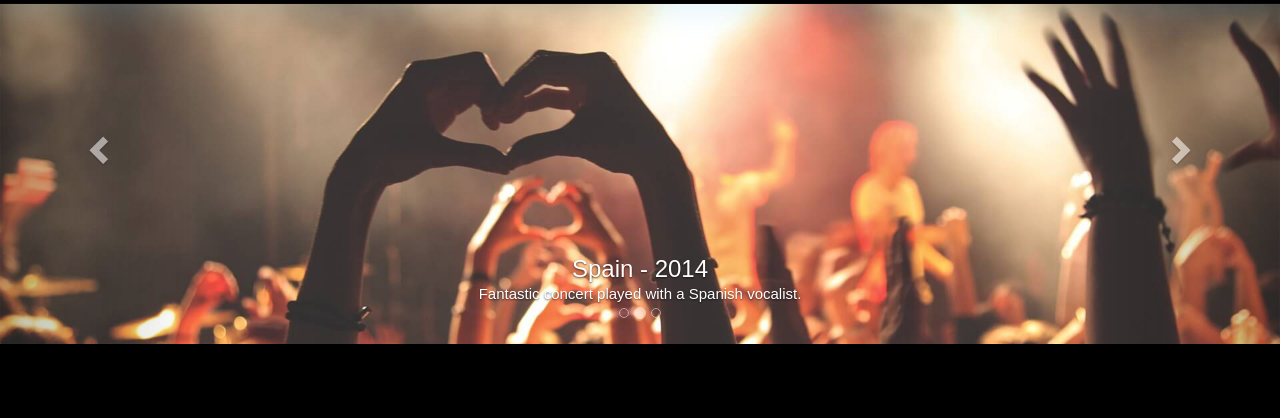
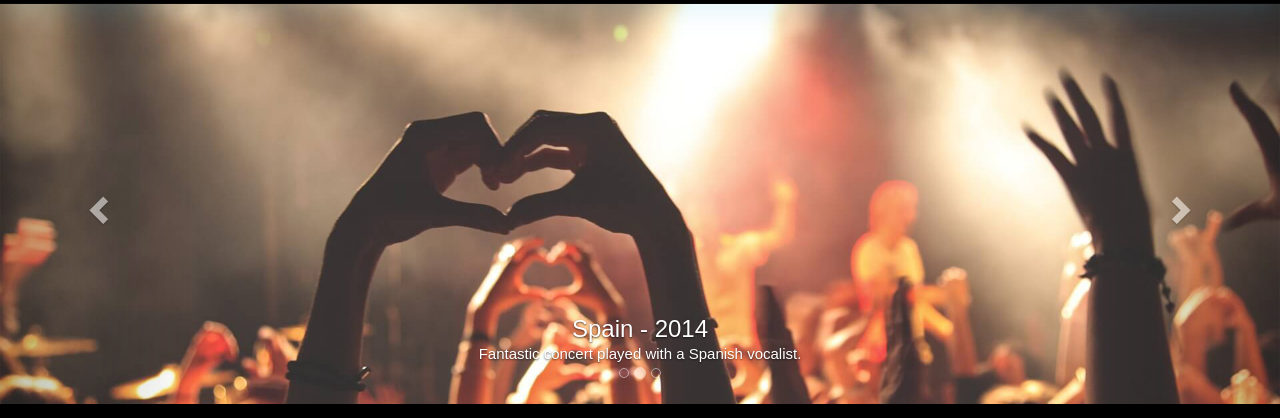
Before and after one commit to Code-Institute-Submissions/Rock-Band, a plain HTML site: page index.html in a window 1280 px wide. Shown: the part 56-474 px from the top of the page. Drawn offline with nearby package versions, Linux system fonts and the light colour scheme; a web font is replaced by a local one.

Commit message:
home class added to carousel row

```diff
--- a/index.html
+++ b/index.html
@@ -66,7 +66,7 @@
         <h2 class="hidden">Home</h2>
     </section>
     <section class="container-fluid">
-        <div class="row">
+        <div class="row home">
             <div id="myCarousel" class="carousel slide" data-ride="carousel">
                 <!-- Indicators -->
                 <ol class="carousel-indicators">
```
